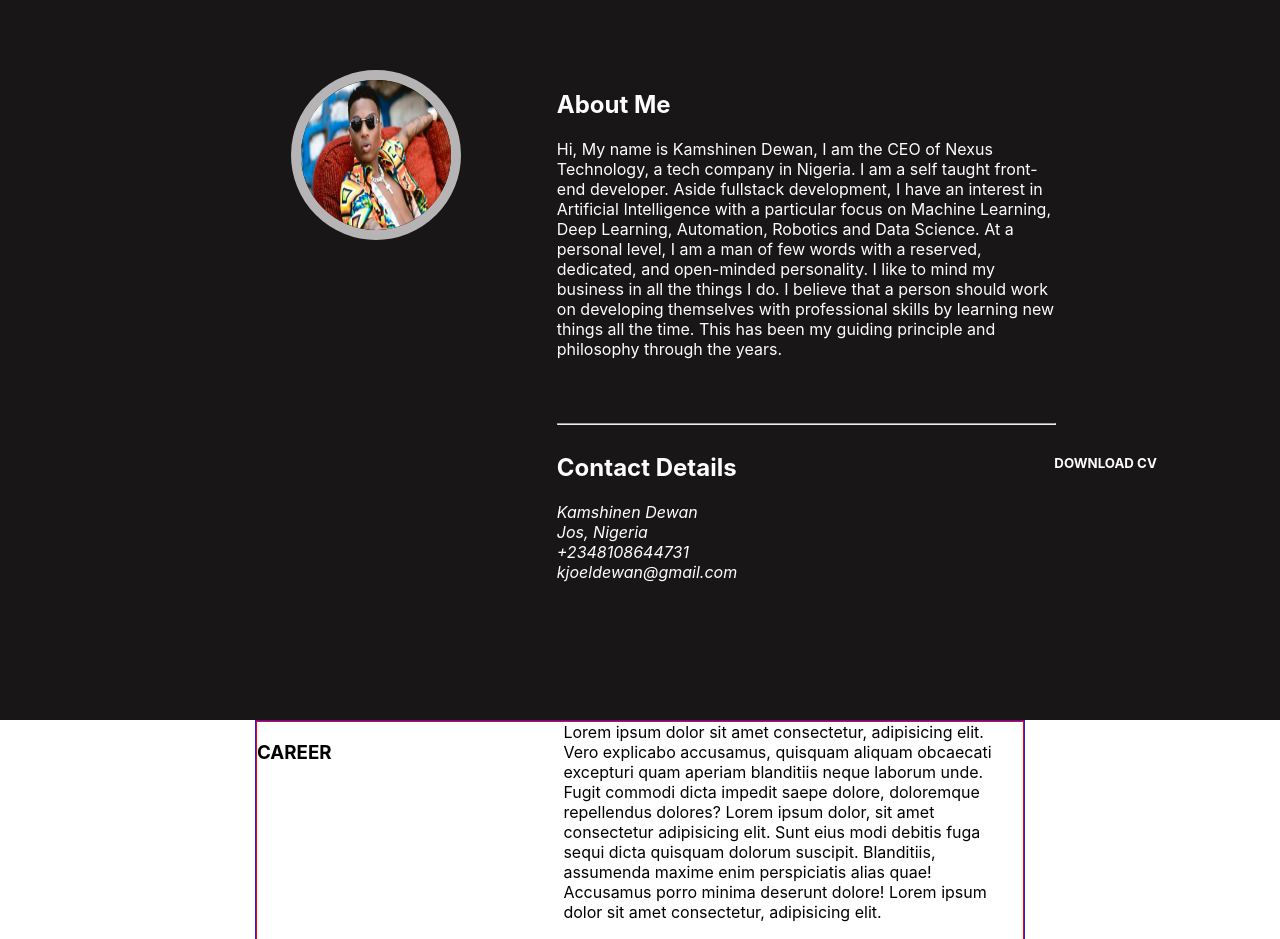
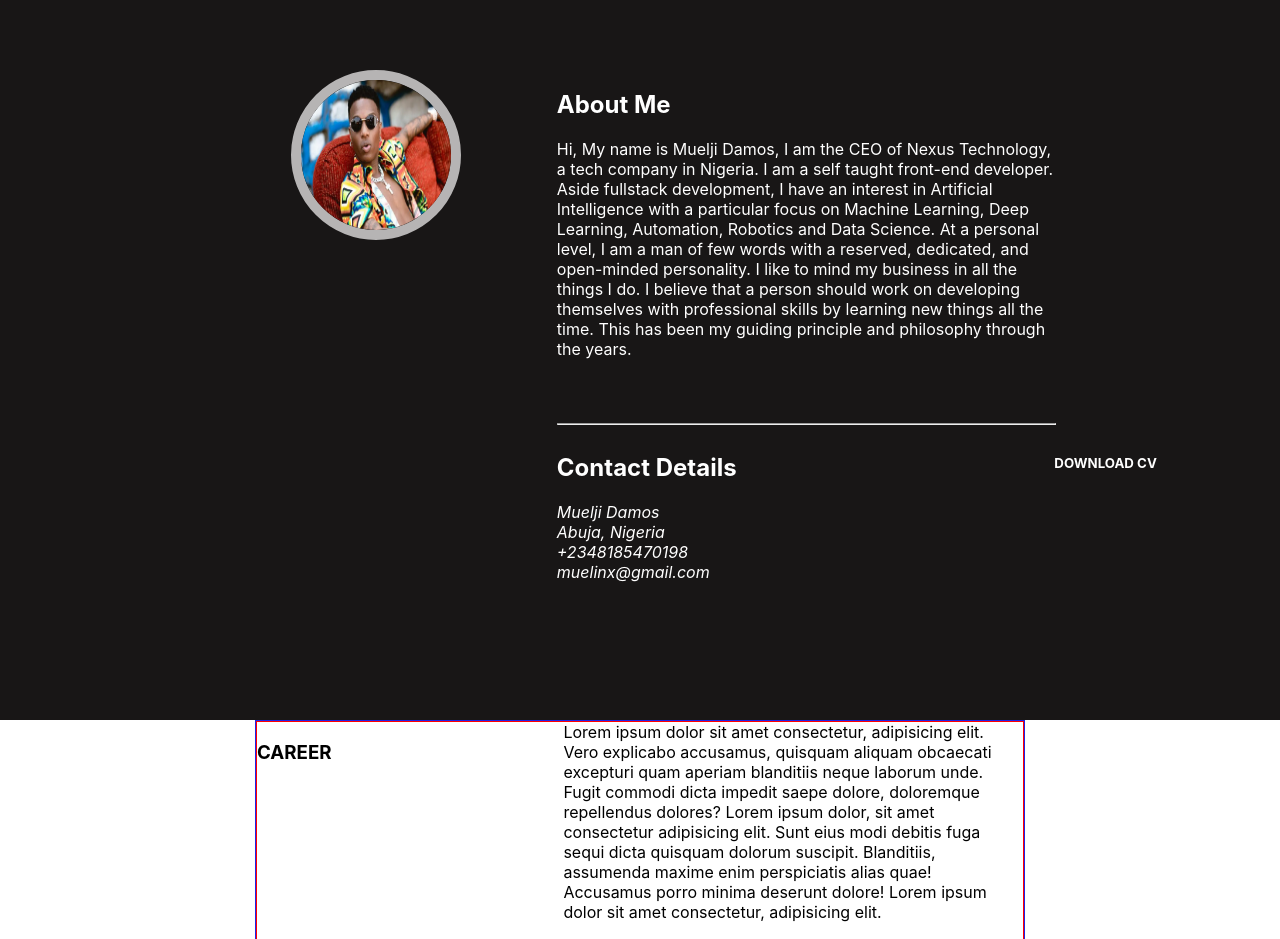
Before and after one commit to Muelji/myportfoliowebsite, a React (Create React App) app: page / in a window 1280 px wide. Shown: the part 880-1819 px from the top of the page. Built offline with nearby package versions, Linux system fonts and the light colour scheme.

Commit message:
working on the test component

```diff
--- a/src/Components/AboutMe.jsx
+++ b/src/Components/AboutMe.jsx
@@ -12,7 +12,7 @@ function Aboutme() {
                   <div className='abouttext'>
                       <div>
                        <h2>About Me</h2>
-                        <p>Hi, My name is Kamshinen Dewan, I am the CEO of Nexus Technology, a tech company in Nigeria. I am a self taught front-end developer. Aside fullstack development, I have an interest in Artificial Intelligence with a particular focus on Machine Learning, Deep Learning, Automation, Robotics and Data Science. At a personal level, I am a man of few words with a reserved, dedicated, and open-minded personality. I like to mind my business in all the things I do. I believe that a person should work on developing themselves with professional skills by learning new things all the time. This has been my guiding principle and philosophy through the years.
+                        <p>Hi, My name is Muelji Damos, I am the CEO of Nexus Technology, a tech company in Nigeria. I am a self taught front-end developer. Aside fullstack development, I have an interest in Artificial Intelligence with a particular focus on Machine Learning, Deep Learning, Automation, Robotics and Data Science. At a personal level, I am a man of few words with a reserved, dedicated, and open-minded personality. I like to mind my business in all the things I do. I believe that a person should work on developing themselves with professional skills by learning new things all the time. This has been my guiding principle and philosophy through the years.
                         </p>
                         <br/><br/>
                         <hr/>
@@ -21,10 +21,10 @@ function Aboutme() {
                            <div>
                            <h2>Contact Details</h2>
                             <address>
-                            Kamshinen Dewan <br/>
-                            Jos, Nigeria <br/>
-                            +2348108644731 <br/>
-                             kjoeldewan@gmail.com
+                            Muelji Damos <br/>
+                            Abuja, Nigeria <br/>
+                            +2348185470198 <br/>
+                            muelinx@gmail.com
                            </address>
                            </div>
                            <div className="downloadcv"><h5>DOWNLOAD CV</h5></div>
```
